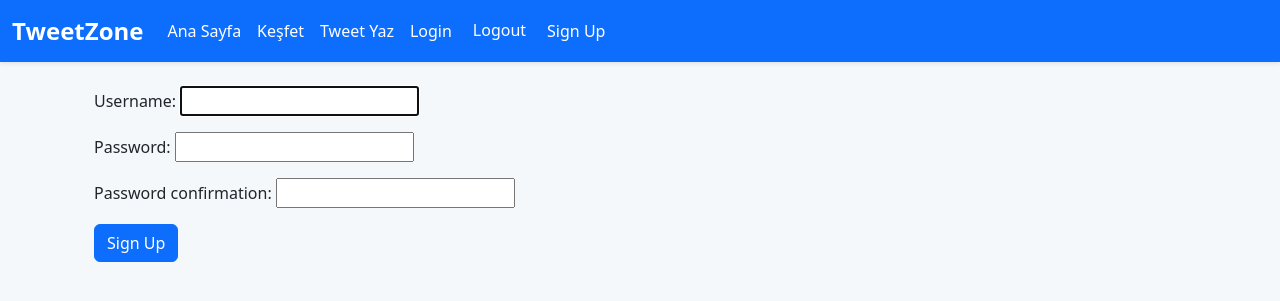
After one commit to BatuhanMD/TweetZone, a Django app: page /signup/ in a window 1280 px wide. The commit adds this page. Shown: the top 301 px of the page. Run offline with Django 5.2, Linux system fonts and the light colour scheme.

Commit message:
Registration page and view

```diff
--- a/templates/base.html
+++ b/templates/base.html
@@ -60,6 +60,9 @@
                 <li class="nav-item">
                     <form action="{% url 'logout' %}" method="post">             {% csrf_token %}             <button type="submit" class="btn btn-primary">Logout</button>           </form>
                 </li>
+                <li class="nav-item">
+                    <a class="nav-link active" href="{%url 'tweetapp:SignUp' %}">Sign Up</a>
+                </li>
             </ul>
             <!--
             <form class="d-flex" role="search" method="get" action="/search/">
--- /dev/null
+++ b/templates/registration/signup.html
@@ -0,0 +1,17 @@
+{% extends "base.html" %}
+{% block content %}
+        <form method="POST" action="">
+            <div class="container">
+            {% csrf_token %}
+            {%for field in form%}
+                <div class="mb-3">
+                    {{field.label_tag}}
+                    {{field}}
+                </div>
+            {%endfor%}
+            <button type="submit" class="btn btn-primary" value="signup"> Sign Up </button>
+            </div>
+
+        </form>
+
+{% endblock content %}
--- a/tweetapp/urls.py
+++ b/tweetapp/urls.py
@@ -7,4 +7,5 @@ urlpatterns = [
     path("addtweet/",views.addtweet,name="AddTweet"),
     path('addtweetbyform/', views.addtweetbyform,name="AddTweetByForm"),
     path('addtweetmodelform/', views.addtweetmodelform,name="AddTweetModelForm"),
+    path("signup/",views.SignUpView.as_view(),name="SignUp")
 ]
--- a/tweetapp/views.py
+++ b/tweetapp/views.py
@@ -1,15 +1,17 @@
 from django.shortcuts import render,redirect
 from . import models
-from django.urls import reverse
+from django.urls import reverse, reverse_lazy
 from tweetapp.forms import AddTweetForm, AddTweetModelForm
-# Create your views here.
-
-
+from django.contrib.auth.decorators import login_required
+from django.contrib.auth.forms import UserCreationForm
+from django.views.generic import CreateView
 def listtweet(request):
     all_tweets = models.Tweet.objects.all()
     tweet_dic = {"tweets":all_tweets}
     return render(request,"tweetapp/listtweet.html",context=tweet_dic)
 
+
+@login_required(login_url="/login") #Tweet atmak için login kıstası koyduk
 def addtweet(request):
     if request.POST:
         nick = request.POST["nickname"]
@@ -56,3 +58,8 @@ def addtweetbyform(request):
     else:
         form = AddTweetModelForm()
         return render(request,"tweetapp/addtweetmodelform.html",context={"form":form})
+
+class SignUpView(CreateView):
+    form_class = UserCreationForm
+    success_url = reverse_lazy('login') #bellek tüketimini azaltmak için lazy
+    template_name = "registration/signup.html"
```
Also changed, not shown: db.sqlite3.
